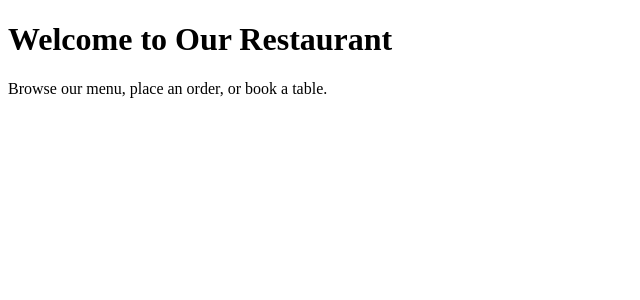
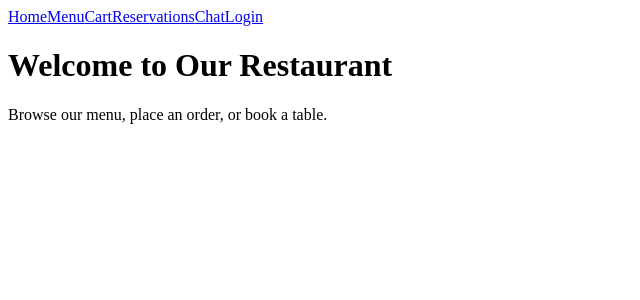
Before and after one commit to msidhu-deep/restaurant-frontend, a React (Vite) app: page / in a window 1280 px wide. Shown: the top 300 px of the page, without its empty margins (0-640 px from the left). Built offline with nearby package versions, Linux system fonts and the light colour scheme.

Commit message:
Add Navbar component

```diff
--- a/src/App.jsx
+++ b/src/App.jsx
@@ -1,13 +1,19 @@
 // Main app - holds all the routes
 import { Routes, Route } from "react-router-dom";
+import Navbar from "./components/Navbar";
 import Home from "./pages/Home";
 
 function App() {
   return (
-    <Routes>
-      {/* "/" means the home page */}
-      <Route path="/" element={<Home />} />
-    </Routes>
+    <div>
+      {/* Navbar sits outside Routes so it shows on every page */}
+      <Navbar />
+
+      <Routes>
+        {/* "/" means the home page */}
+        <Route path="/" element={<Home />} />
+      </Routes>
+    </div>
   );
 }
 
--- /dev/null
+++ b/src/components/Navbar.jsx
@@ -0,0 +1,17 @@
+// Navbar - links to all the pages
+import { Link } from "react-router-dom";
+
+function Navbar() {
+  return (
+    <nav>
+      <Link to="/">Home</Link>
+      <Link to="/menu">Menu</Link>
+      <Link to="/cart">Cart</Link>
+      <Link to="/reservations">Reservations</Link>
+      <Link to="/chat">Chat</Link>
+      <Link to="/login">Login</Link>
+    </nav>
+  );
+}
+
+export default Navbar;
```
